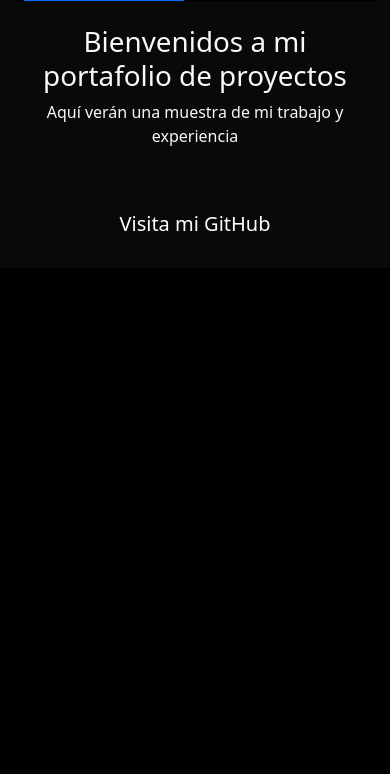
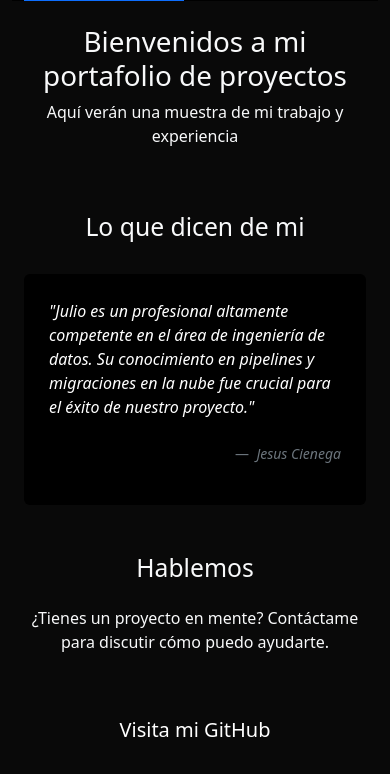
Before and after one commit to pyspdev/pyjango, a Django app: template portfolio/templates/portfolio/home.html in a window 390 px wide. Shown: the part 683-1457 px from the top of the page. Before the commit the page ends 914 px from the top, so only its background shows below. Run offline with Django 4.2, Linux system fonts and the light colour scheme; the template is opened without the code that fills it, so the values that code supplies are empty.

Commit message:
Mejora página Tec, rsp, y Testim
- seccion testimonios
- tecnologias utilizadas
-responsividad

```diff
--- a/portfolio/templates/portfolio/home.html
+++ b/portfolio/templates/portfolio/home.html
@@ -36,7 +36,18 @@
             <div class="card-body">
                 <h2>{{ project.title }}</h2>
                 <p>{{ project.description }}</p>
-                <img src="{{ project.image.url }}" alt="{{ project.title }}" width="60" height="60">
+                <!-- Nueva sección para tecnologías -->
+                <div class="mt-3">
+                    <strong>Tecnologías Utilizadas:</strong>
+                    <ul class="list-unstyled d-flex flex-wrap justify-content-center mt-2">
+                        <!-- Ejemplo: Reemplaza con tus tecnologías -->
+                        <li class="badge bg-primary text-white mx-1 my-1">Python</li>
+                        <li class="badge bg-primary text-white mx-1 my-1">GCP</li>
+                        <li class="badge bg-primary text-white mx-1 my-1">Dataflow</li>
+                        <li class="badge bg-primary text-white mx-1 my-1">BigQuery</li>
+                    </ul>
+                </div>
+                <!-- Fin de nueva sección -->
                 <br>
                 {% if project.url %}
                     <a href="{{ project.url }}" class="btn btn-light rounded-0 btn-sm" target="_blank">{{ project.url }}</a>
@@ -45,6 +56,29 @@
         </div>
     </div>
     {% endfor %}
+</div>
+
+<!-- Nueva sección de Testimonios -->
+<div class="row my-5">
+    <div class="col-12 text-center">
+        <h2>Lo que dicen de mi</h2>
+    </div>
+    <div class="col-md-6 offset-md-3 mt-4">
+        <div class="card bg-black text-white p-4">
+            <p class="fst-italic">"Julio es un profesional altamente competente en el área de ingeniería de datos. Su conocimiento en pipelines y migraciones en la nube fue crucial para el éxito de nuestro proyecto."</p>
+            <footer class="blockquote-footer text-end mt-2">
+                <cite title="Source Title">Jesus Cienega</cite>
+            </footer>
+        </div>
+    </div>
+</div>
+
+<!-- Nueva sección de Contacto -->
+<div class="row text-center mt-5">
+    <div class="col">
+        <h2 class="mb-4">Hablemos</h2>
+        <p>¿Tienes un proyecto en mente? Contáctame para discutir cómo puedo ayudarte.</p>
+    </div>
 </div>
 
 <!-- Enlace a GitHub añadido en la parte inferior -->
```
